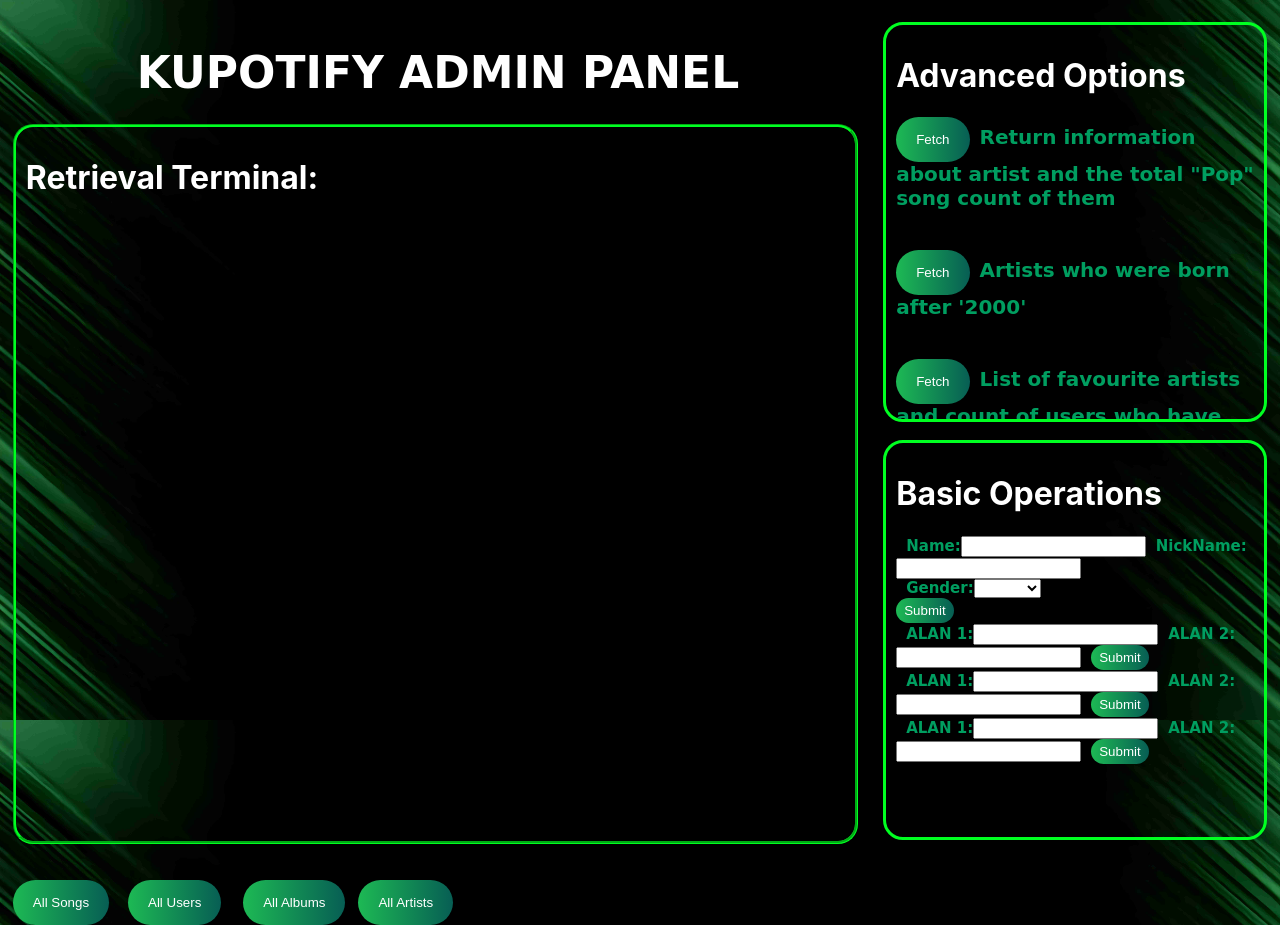
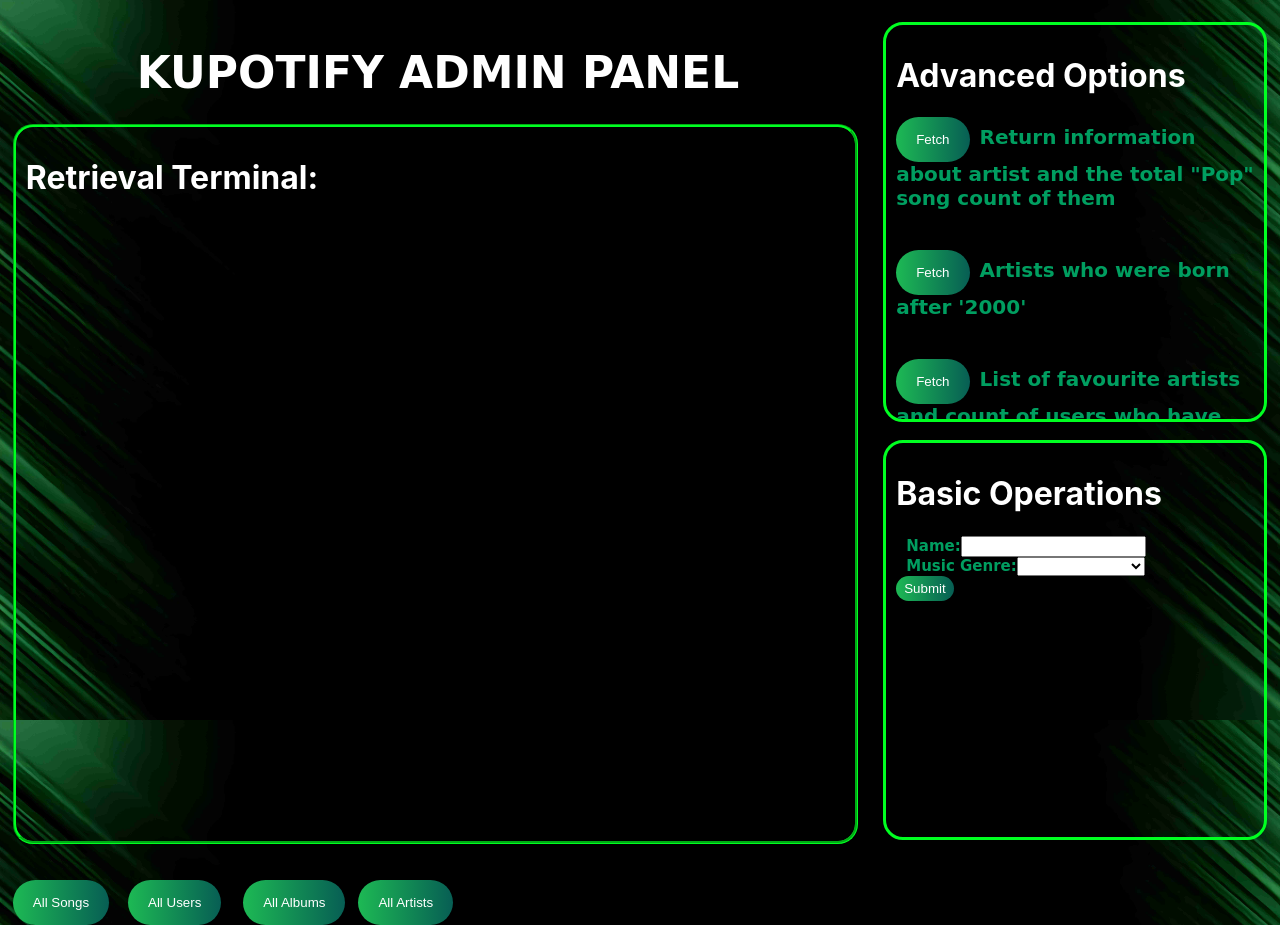
Before and after one commit to comp306-proje/Projefrontend, a React (Create React App) app: page / in a window 1280 px wide. Built offline with nearby package versions, Linux system fonts and the light colour scheme.

Commit message:
Update App.js

```diff
--- a/src/App.js
+++ b/src/App.js
@@ -19,26 +19,28 @@ function App() {
       fetchData();
     }, []);*/
 
-    const fetchData = async (numberParam) => {
+    const fetchData = async (numberParam, artistName = "", songGenre = "") => {
+
+        const params = new URLSearchParams({
+            number: numberParam,
+            artist: artistName,
+            genre: songGenre
+        });
+
         try {
-            const response = await fetch(`http://localhost:3001/api/data?number=${numberParam}`);
+            const response = await fetch(`http://localhost:3001/api/data?${params.toString()}`);
             const result = await response.json();
             setData(result);
         } catch (error) {
+            alert(error);
             console.error('Error fetching data:', error);
         }
     };
 
 
-    const handleClick = () => {
-        alert('Button ammm!');
-        fetchData(2);
-    };
-
-
     const [nameOfUser, setName] = useState('');
 
-    const [nickNameOfUser, setNickName] = useState('');
+    const [musicGenre, setMusicGenre] = useState('');
 
     const [genderOfUser, setGender] = useState('');
 
@@ -46,10 +48,8 @@ function App() {
     const handleSubmit = (event) => {
         event.preventDefault();
         // You can perform actions with the input value here
-        console.log('Name', nameOfUser);
-        console.log('NickName', nickNameOfUser);
-        console.log("Gender", genderOfUser);
-        fetchData(1);
+
+        fetchData(12);
     };
 
     return (
@@ -304,17 +304,7 @@ function App() {
                         <input type="text" value={nameOfUser} onChange={(e) => setName(e.target.value)} />
                     </label>
 
-                    <label style={{
-                        marginLeft: '10px',
-                        color: '#009E60',
-                        fontFamily: 'Comic Sans MS, cursive',
-                        fontWeight: 900,
-                        fontSize: '15px',
-                        // fontStyle: 'italic',  // Apply italic style
-                    }}>
-                        NickName:
-                        <input type="text" value={nickNameOfUser} onChange={(e) => setNickName(e.target.value)} />
-                    </label>
+
                     <div style={{ display: 'flex', flexDirection: 'column' }}>
                     <label style={{
                         marginLeft: '10px',
@@ -324,163 +314,37 @@ function App() {
                         fontSize: '15px',
                         // fontStyle: 'italic',  // Apply italic style
                     }}>
-                        Gender:
-                        <select value={genderOfUser} onChange={(e) => setGender(e.target.value)}>
-                            <option value=""></option>
-                            <option value="Male">Male</option>
-                            <option value="Female">Female</option>
-                        </select>
+                            Music Genre:
+                            <select value={musicGenre} defaultValue = "" onChange={(e) => setMusicGenre(e.target.value)}>
+                                <option value=""></option>
+                                <option value="Hip-Hop">Hip-Hop</option>
+                                <option value="R&B">R&B</option>
+                                <option value="Reggaeton">Reggaeton</option>
+                                <option value="Pop">Pop</option>
+                                <option value="Country">Country</option>
+                                <option value="Rock">Rock</option>
+                                <option value="Alternative">Alternative</option>
+                                <option value="Hip-Hop/Rap">Hip-Hop/Rap</option>
+                                <option value="Pop/Electronic">Pop/Electronic</option>
+                                <option value="Hip Hop">Hip Hop</option>
+                                <option value="Latin">Latin</option>
+                                <option value="Electronic">Electronic</option>
+                                <option value="Reggae">Reggae</option>
+                                <option value="Folk">Folk</option>
+                                <option value="Latin Pop">Latin Pop</option>
+                                <option value="Psychedelic Rock">Psychedelic Rock</option>
+                                <option value="Psychedelic Pop">Psychedelic Pop</option>
+                                <option value="Metalcore">Metalcore</option>
+                                <option value="Emo Rap">Emo Rap</option>
+                                <option value="Pop Punk">Pop Punk</option>
+                                <option value="Pop Rock">Pop Rock</option>
+                                <option value="K-Hip Hop">K-Hip Hop</option>
+
+
+                            </select>
                         </label>
                     </div>
 
-
-                    <button type="submit"
-                        style={{
-                            background: 'linear-gradient(to right, #1DB954, #075E54)',
-                            color: 'white',
-                            border: 'none',
-                            padding: '5px 8px',
-                            borderRadius: '50px',
-                            cursor: 'pointer',
-                        }}>Submit
-
-                        </button>
-
-                    <div style={{ clear: 'both' }}></div>
-
-                    <label style={{
-                        marginLeft: '10px',
-                        color: '#009E60',
-                        fontFamily: 'Comic Sans MS, cursive',
-                        fontWeight: 900,
-                        fontSize: '15px',
-                        // fontStyle: 'italic',  // Apply italic style
-                    }}>
-                        ALAN 1:
-                        <input type="text" value={nameOfUser} onChange={(e) => setName(e.target.value)} />
-                    </label>
-
-                    <label style={{
-                        marginLeft: '10px',
-                        color: '#009E60',
-                        fontFamily: 'Comic Sans MS, cursive',
-                        fontWeight: 900,
-                        fontSize: '15px',
-                        // fontStyle: 'italic',  // Apply italic style
-                    }}>
-                        ALAN 2:
-                        <input type="text" value={nickNameOfUser} onChange={(e) => setNickName(e.target.value)} />
-                    </label>
-
-                    <label style={{
-                        marginLeft: '10px',
-                        color: '#009E60',
-                        fontFamily: 'Comic Sans MS, cursive',
-                        fontWeight: 900,
-                        fontSize: '15px',
-                        // fontStyle: 'italic',  // Apply italic style
-                    }}>
-
-                    </label>
-
-                    <button type="submit"
-                        style={{
-                            background: 'linear-gradient(to right, #1DB954, #075E54)',
-                            color: 'white',
-                            border: 'none',
-                            padding: '5px 8px',
-                            borderRadius: '50px',
-                            cursor: 'pointer',
-                        }}>Submit
-
-                    </button>
-
-                    <div style={{ clear: 'both' }}></div>
-
-
-                    <label style={{
-                        marginLeft: '10px',
-                        color: '#009E60',
-                        fontFamily: 'Comic Sans MS, cursive',
-                        fontWeight: 900,
-                        fontSize: '15px',
-                        // fontStyle: 'italic',  // Apply italic style
-                    }}>
-                        ALAN 1:
-                        <input type="text" value={nameOfUser} onChange={(e) => setName(e.target.value)} />
-                    </label>
-
-                    <label style={{
-                        marginLeft: '10px',
-                        color: '#009E60',
-                        fontFamily: 'Comic Sans MS, cursive',
-                        fontWeight: 900,
-                        fontSize: '15px',
-                        // fontStyle: 'italic',  // Apply italic style
-                    }}>
-                        ALAN 2:
-                        <input type="text" value={nickNameOfUser} onChange={(e) => setNickName(e.target.value)} />
-                    </label>
-
-                    <label style={{
-                        marginLeft: '10px',
-                        color: '#009E60',
-                        fontFamily: 'Comic Sans MS, cursive',
-                        fontWeight: 900,
-                        fontSize: '15px',
-                        // fontStyle: 'italic',  // Apply italic style
-                    }}>
-
-                    </label>
-
-                    <button type="submit"
-                        style={{
-                            background: 'linear-gradient(to right, #1DB954, #075E54)',
-                            color: 'white',
-                            border: 'none',
-                            padding: '5px 8px',
-                            borderRadius: '50px',
-                            cursor: 'pointer',
-                        }}>Submit
-
-                    </button>
-
-                    <div style={{ clear: 'both' }}></div>
-
-                    <label style={{
-                        marginLeft: '10px',
-                        color: '#009E60',
-                        fontFamily: 'Comic Sans MS, cursive',
-                        fontWeight: 900,
-                        fontSize: '15px',
-                        // fontStyle: 'italic',  // Apply italic style
-                    }}>
-                        ALAN 1:
-                        <input type="text" value={nameOfUser} onChange={(e) => setName(e.target.value)} />
-                    </label>
-
-                    <label style={{
-                        marginLeft: '10px',
-                        color: '#009E60',
-                        fontFamily: 'Comic Sans MS, cursive',
-                        fontWeight: 900,
-                        fontSize: '15px',
-                        // fontStyle: 'italic',  // Apply italic style
-                    }}>
-                        ALAN 2:
-                        <input type="text" value={nickNameOfUser} onChange={(e) => setNickName(e.target.value)} />
-                    </label>
-
-                    <label style={{
-                        marginLeft: '10px',
-                        color: '#009E60',
-                        fontFamily: 'Comic Sans MS, cursive',
-                        fontWeight: 900,
-                        fontSize: '15px',
-                        // fontStyle: 'italic',  // Apply italic style
-                    }}>
-
-                    </label>
 
                     <button type="submit"
                         style={{
```
